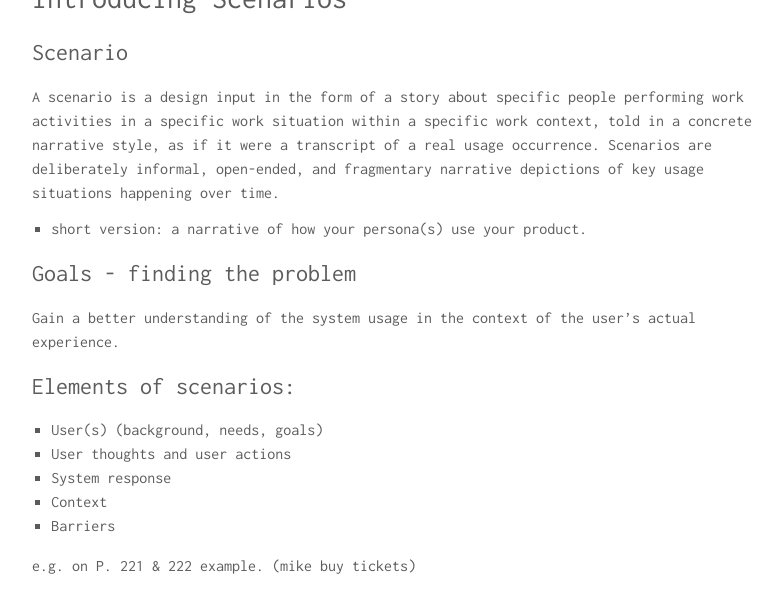
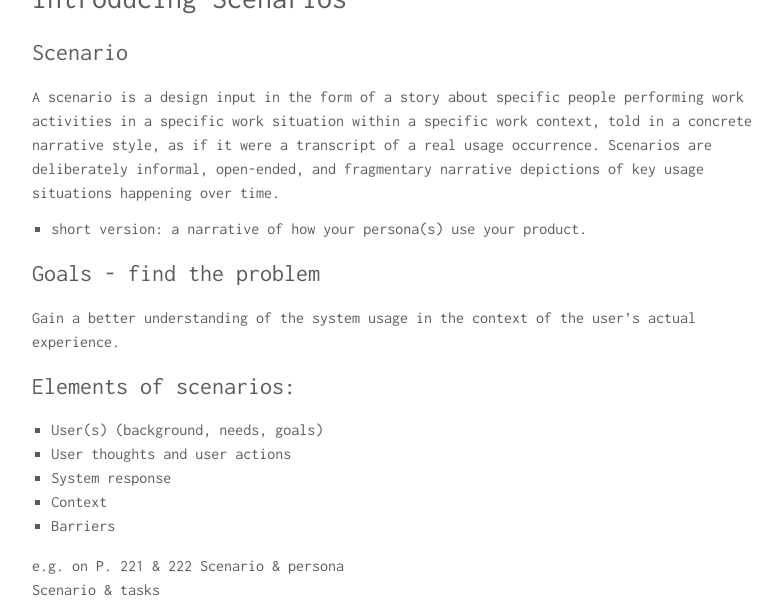
Before and after one commit to libbyh/com525spring2017, a Jekyll site: the page built from _posts/2017-02-15-Introducing-scenarios.md, in a window 1280 px wide and 1400 px high, scrolled down 251 px. Shown: the top 607 px of the window, without its empty margins (232-1014 px from the left). Built offline with Jekyll 4.4.1, drawn with Linux system fonts in a browser that asks for light colours; some of the changed text lies outside the part shown.

Commit message:
minor change to intro scenario

```diff
--- a/_posts/2017-02-15-Introducing-scenarios.md
+++ b/_posts/2017-02-15-Introducing-scenarios.md
@@ -14,9 +14,8 @@ A scenario is a design input in the form of <b>a story</b> about <b>specific peo
 * short version: a narrative of how your persona(s) use your product.
 
 
-### Goals - finding the problem
+### Goals - find the problem
 Gain a better understanding of the system usage in the context of the user’s actual experience.
-
 
 ### Elements of scenarios:
 * User(s) (background, needs, goals)
@@ -26,8 +25,8 @@ Gain a better understanding of the system usage in the context of the user’s a
 * Barriers
 
 e.g. on P. 221 & 222
-example.
-(mike buy tickets)
+Scenario & persona
+Scenario & tasks
 
 # When do we use scenarios?
 <img src="https://uxthink.files.wordpress.com/2010/11/screen-shot-2010-11-16-at-10-09-31-am.png?w=500&h=177" />
```
Also changed, not shown: other parts of _posts/2017-02-15-Introducing-scenarios.md (+0 -3 lines).
